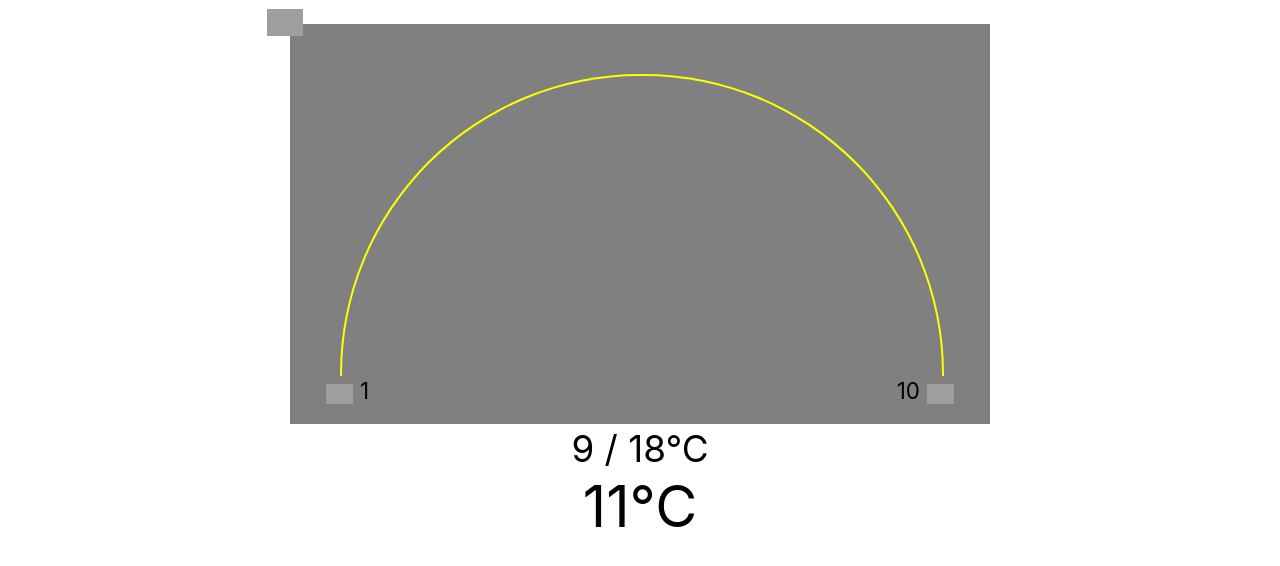
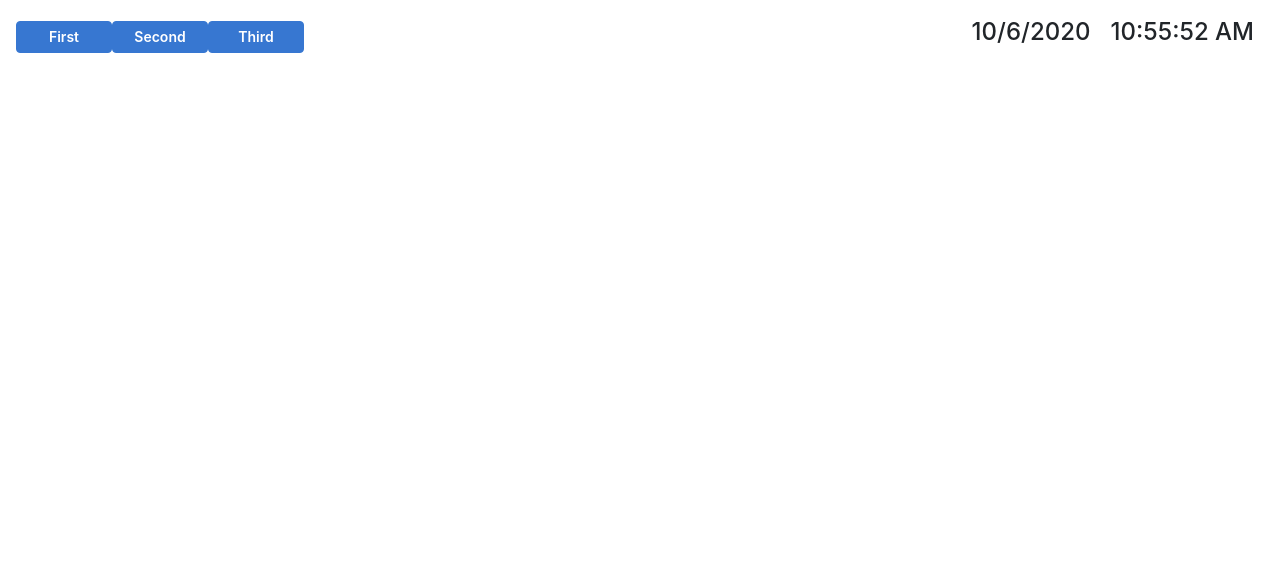
Before and after one commit to Boffmann/ReactDashboard, a React (Create React App) app: page / in a window 1280 px wide. Shown: the top 566 px of the page. Built offline with nearby package versions, Linux system fonts and the light colour scheme; grey boxes are pictures that could not be loaded.

Commit message:
Add Navigation Bar first version

```diff
--- a/package.json
+++ b/package.json
@@ -4,7 +4,9 @@
   "private": true,
   "dependencies": {
     "bootstrap": "^4.5.2",
+    "classnames": "^2.2.6",
     "cra-template": "1.0.3",
+    "proptypes": "^1.1.0",
     "react": "^16.13.1",
     "react-dom": "^16.13.1",
     "react-scripts": "3.4.3"
--- a/src/components/app/App.js
+++ b/src/components/app/App.js
@@ -1,12 +1,12 @@
 import React from 'react';
 import logo from '../../images/logo.svg';
-import Weather from '../weather/Weather'
+import Navigation from '../navigation/Navigation'
 import './App.css';
 
 function App() {
   return (
     <div className="App">
-      <Weather />
+      <Navigation />
     </div>
   );
 }
--- /dev/null
+++ b/src/components/navigation/Clock.js
@@ -0,0 +1,43 @@
+import React from 'react';
+
+class Clock extends React.Component {
+
+    constructor(props) {
+        super(props);
+        this.state = {date: new Date()};
+    }
+
+    componentDidMount() {
+        this.timerID = setInterval(
+            () => this.tick(),
+                1000
+        );
+    }
+
+    componentDidUnmount() {
+        clearInterval(this.timerID);
+    }
+
+    tick() {
+        this.setState({
+            date: new Date()
+        });
+    }
+
+    render() {
+
+        const styles = {
+            display: 'inline-block',
+            padding: '10px'
+        }
+
+        return(
+            <div>
+                <h4 style={styles}>{this.state.date.toLocaleDateString()}</h4>
+                <h4 style={styles}>{this.state.date.toLocaleTimeString()}</h4>
+            </div>
+        );
+    }
+}
+
+export default Clock;
--- /dev/null
+++ b/src/components/navigation/NavButton.js
@@ -0,0 +1,81 @@
+import React from 'react';
+import styles from './index.module.css';
+import cx from 'classnames'
+import PropTypes from 'prop-types'
+
+class NavButton extends React.Component {
+
+    static propTypes = {
+        onClick: PropTypes.func,
+        children: PropTypes.node,
+        variant: PropTypes.string,
+        className: PropTypes.string,
+        label: PropTypes.string,
+        size: PropTypes.string,
+        disabledClassName: PropTypes.string,
+        disabled: PropTypes.bool
+    };
+
+    static defaultProps = {
+        className: "",
+        label: "",
+        size: "",
+        variant: "basic",
+        disabled: false,
+        disabledClassName: ""
+    };
+
+    handleButtonClick = event => {
+        const { onClick, disabled } = this.props;
+
+        if (disabled) return;
+
+        onClick &&
+            onClick({
+                event
+            });
+    };
+
+    renderChildren = () => {
+        const {label, children} = this.props;
+
+        if (label) {
+            return label;
+        }
+
+        if (children) {
+            return children;
+        }
+
+        return "Button";
+    };
+
+    render() {
+        const {
+            className,
+            size,
+            variant,
+            disabled,
+            disabledClassName
+        } = this.props;
+
+        const _className = cx(
+            className,
+            styles[size],
+            styles.button,
+            styles[variant],
+            {
+                [styles.disabled]: disabled,
+                [disabledClassName]: disabled
+            }
+        );
+
+        return (
+            <div onClick={this.handleButtonClick} className={_className}>
+                {this.renderChildren()}
+            </div>
+        );
+    }
+}
+
+export default NavButton;
--- /dev/null
+++ b/src/components/navigation/Navigation.js
@@ -0,0 +1,23 @@
+import React from 'react';
+import Clock from './Clock'
+import NavButton from './NavButton'
+import "bootstrap/dist/css/bootstrap.css"
+
+
+function Navigation(props) {
+
+    return (
+    <nav className="navbar navbar-expand-lg fixed-top is-white is-dark-text">
+        <div className="navbar-brand h1 mb-0 text-large font-medium">
+            <NavButton label ="First" variant="basic"/>
+            <NavButton label ="Second" variant="basic"/>
+            <NavButton label ="Third" variant="basic"/>
+        </div>
+        <div className="navbar-nav ml-auto">
+                <Clock />
+        </div>
+    </nav>
+    );
+}
+
+export default Navigation;
--- /dev/null
+++ b/src/components/navigation/index.module.css
@@ -0,0 +1,114 @@
+.button {
+  position: relative;
+  font-size: 14px;
+  font-weight: 600;
+  text-align: center;
+  padding: 0.7em 1.2em;
+  cursor: pointer;
+  user-select: none;
+  display: inline-flex;
+  align-items: center;
+  justify-content: center;
+  height: 32px;
+  min-width: 96px;
+  border-radius: 4px;
+  background-color: #fff;
+  border: 1px solid;
+  color: #fff;
+  -webkit-transition: background 0.2s ease;
+  -moz-transition: background 0.2s ease;
+  -o-transition: background 0.2s ease;
+  transition: background 0.2s ease;
+}
+
+.medium {
+  font-size: 16px;
+}
+
+.large {
+  font-size: 18px;
+}
+
+.outline {
+  background-color: #fff;
+  border-color: #3777d1;
+  color: #3777d1;
+}
+
+.outline:hover {
+  background-color: #3777d1;
+  border-color: #3777d1;
+  color: #fff;
+}
+
+.basic {
+  background-color: #3777d1;
+  border-color: #3777d1;
+  color: #fff;
+}
+
+.basic:hover {
+  background-color: #fff;
+  border-color: #fff;
+  color: #3777d1;
+}
+
+.link {
+  background-color: transparent;
+  color: #4c4c4c;
+  box-shadow: none;
+}
+
+.link:hover {
+  color: #40a9ff;
+  background-color: transparent;
+}
+
+.secondary {
+  background-color: #fff;
+  border-color: rgb(186, 186, 186);
+  color: #4c4c4c;
+}
+
+.secondary:hover {
+  background-color: #eee;
+  border-color: #eee;
+}
+
+.primary {
+  background-color: #2fcb53;
+  border-color: #2fcb53;
+  color: #fff;
+}
+
+.primary:hover {
+  background-color: #48dd84;
+  border-color: #48dd84;
+}
+
+.danger {
+  color: #fff;
+  background-color: rgb(214, 69, 64);
+  border-color: rgb(214, 69, 64);
+}
+
+.danger:hover {
+  background-color: rgb(208, 50, 45);
+  border-color: rgb(208, 50, 45);
+}
+
+.disabled {
+  background-color: #fff;
+  border-color: #bababa;
+  color: #bababa;
+  box-shadow: none;
+  opacity: 0.7;
+  cursor: not-allowed;
+  border: 1px solid;
+}
+
+.disabled:hover {
+  background-color: #fff;
+  color: #bababa;
+  border-color: #bababa;
+}
--- a/src/components/weather/SunCycle.js
+++ /dev/null
@@ -1,36 +0,0 @@
-import React from 'react';
-
-const SunCycle = props => {
-
-    const sunrise = 1;
-    const sunset = 10;
-    const sunPositionX = 0;
-    const sunPositionY = 1;
-
-
-    return(
-    <div className='sunCycle'>
-        <span className='sunrise'>
-            <img src={require('../../images/sunrise.svg')} alt='Sunrise'/>
-            <span className='sunriseTime'>{sunrise}</span>
-        </span>
-        <span className='sunset'>
-            <img src={require('../../images/sunset.svg')} alt='Sunset'/>
-            <span className='sunsetTime'>{sunset}</span>
-        </span>
-        <span className='sun'>
-            <img
-                src={require('../../images/sun.svg')}
-                alt='Sun'
-                style={{
-                    left: `calc(${sunPositionX} * 50% - 23px)`,
-                    bottom: `calc((${sunPositionY} * 100%) - 12px)`
-                }}
-            />
-        </span>
-    </div>
-    );
-
-};
-
-export default SunCycle;
--- a/src/components/weather/Weather.js
+++ b/src/components/weather/Weather.js
@@ -1,21 +1,36 @@
 import React from 'react';
-import SunCycle from './SunCycle'
 
-export default function Weather() {
+const Weather = props => {
 
-    const temperatureMin = 9;
-    const temperatureMax = 18;
-    const temperatureNow = 11;
+    const sunrise = 1;
+    const sunset = 10;
+    const sunPositionX = 0;
+    const sunPositionY = 1;
 
-    return (
 
-        <div className='todayWeather'>
-            <SunCycle />
-             <div className='tToday'>{temperatureMin} / {temperatureMax}&deg;C</div>
-            <div className='tNow'>{temperatureNow}&deg;C
-            </div>
-        </div>
+    return(
+    <div className='sunCycle'>
+        <span className='sunrise'>
+            <img src={require('../../images/sunrise.svg')} alt='Sunrise'/>
+            <span className='sunriseTime'>{sunrise}</span>
+        </span>
+        <span className='sunset'>
+            <img src={require('../../images/sunset.svg')} alt='Sunset'/>
+            <span className='sunsetTime'>{sunset}</span>
+        </span>
+        <span className='sun'>
+            <img
+                src={require('../../images/sun.svg')}
+                alt='Sun'
+                style={{
+                    left: `calc(${sunPositionX} * 50% - 23px)`,
+                    bottom: `calc((${sunPositionY} * 100%) - 12px)`
+                }}
+            />
+        </span>
+    </div>
+    );
 
-    )
+};
 
-}
+export default Weather;
--- a/src/components/weather/index.css
+++ b/src/components/weather/index.css
@@ -1,4 +1,4 @@
-.todayWeather {
+/*.todayWeather {
     position: absolute;
     left: 0;
     right: 0;
@@ -10,18 +10,7 @@
     background-color: gray;
 }
 
-.todayWeather div {
-    font-size: 2.3rem;
-}
-
-.tNow, .todayWeather .tNow  {
-    font-size: 3.6rem;
-    justify-self: center;
-    margin: 0 0 1rem 0;
-}
-
-
-/*.weather {
+.weather {
     position: absolute;
     left: 0;
     right: 0;
@@ -32,7 +21,11 @@
 }*/
 
 .sunCycle {
-    margin: 50px;
+    position: relative;
+    left: 0;
+    right: 0;
+    bottom: 47%;
+    margin: 0 auto;
     width: 600px;
     height: 300px;
     border: 2px solid yellow;
@@ -41,37 +34,46 @@
     border-top-right-radius: 300px;
 }
 
-.sun img {
+.sunrise {
     position: absolute;
-    height: 27px;
-    padding: 0;
-    margin: 0;
+    left: 10px;
+    bottom: -10px;
 }
 
 .sunrise img, .sunset img {
     position: absolute;
-    bottom: 20px;
     width: 27px;
 }
 
 .sunrise img {
-    left: 36px;
+    left: 0px;
 }
 
 .sunset img {
     right: 36px;
 }
 
+.sun img {
+    position: absolute;
+    height: 27px;
+}
+
+/*.sunrise {
+    position: abolute;
+    bottom: 0px;
+}
+
+
 .sunriseTime, .sunsetTime {
     position: absolute;
     bottom: 20px;
     font-size: 1.4rem;
-}
+}*/
 
-.sunriseTime {
+/*.sunriseTime {
     left: 70px;
 }
 
 .sunsetTime {
     right: 70px;
-}
+}*/
```
Also changed, not shown: 1 other file (tests, documents, lock files or other folders).
